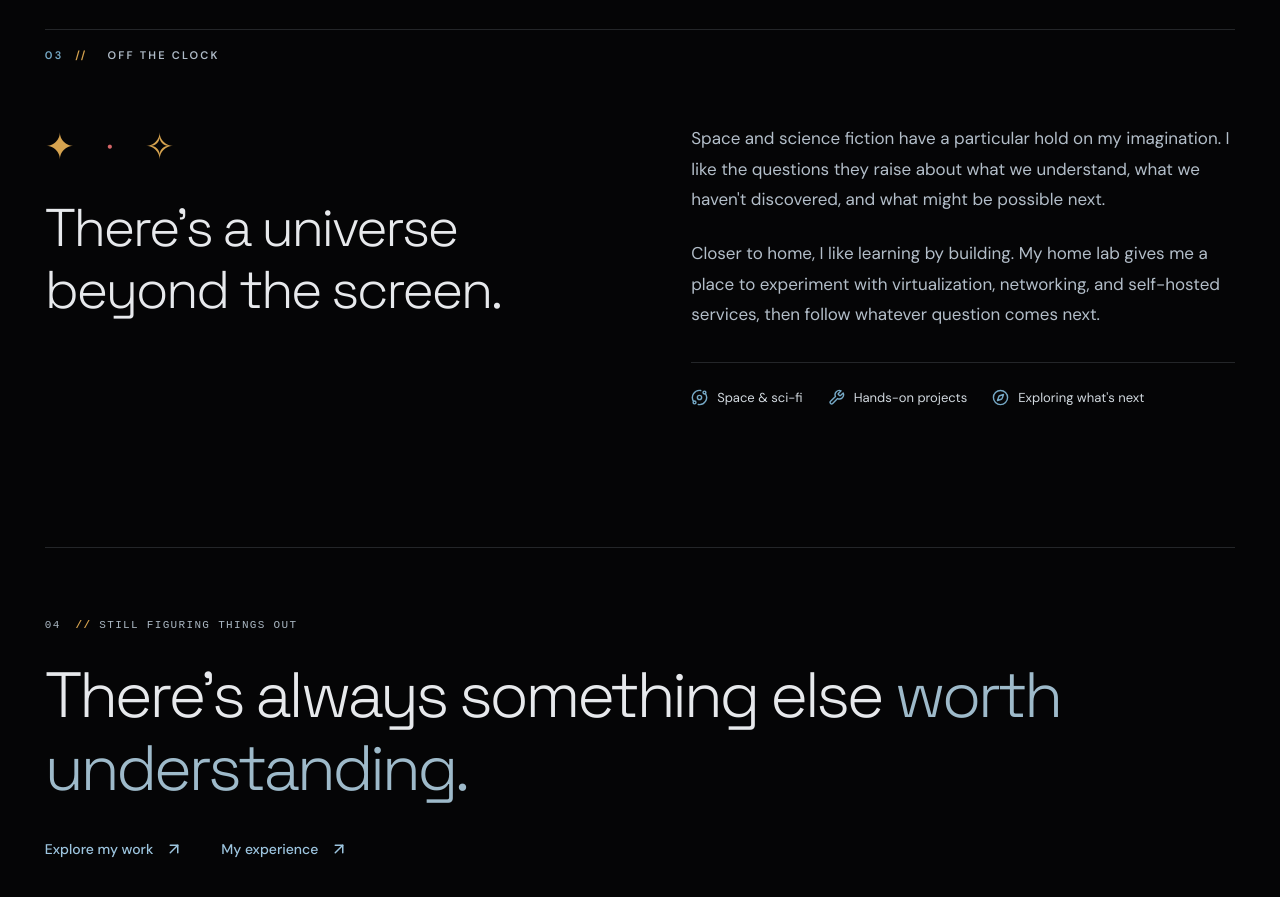
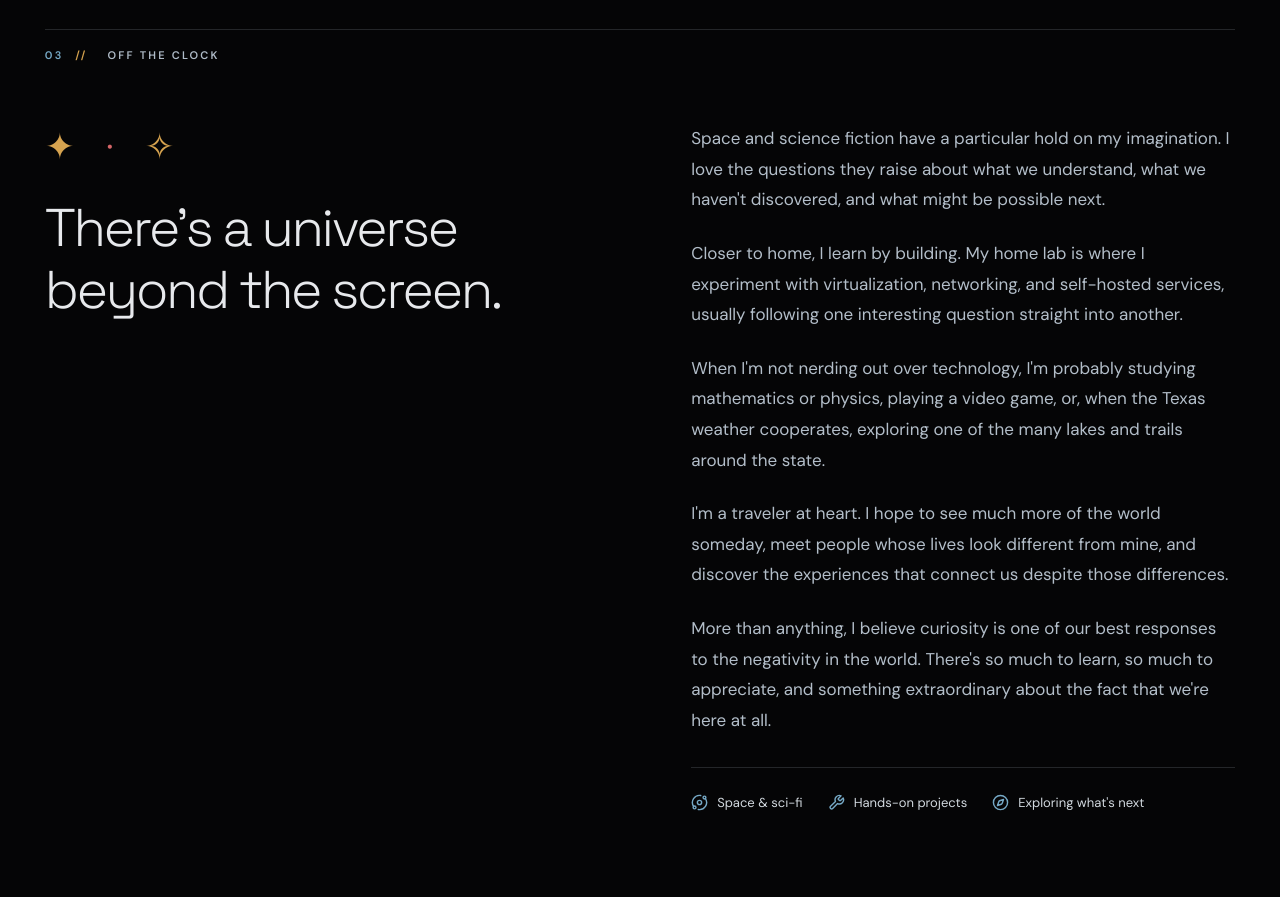
Before and after one commit to casual-loops/mylesh-portfolio, a Next.js app: page /about in a window 1280 px wide. Shown: the part 1680-2577 px from the top of the page. Built offline with nearby package versions, Linux system fonts and the light colour scheme.

Commit message:
copy: expand Off the Clock with personal interests travel and wonder

```diff
--- a/app/about/page.tsx
+++ b/app/about/page.tsx
@@ -67,8 +67,11 @@ export default function About() {
             <h2>There's a universe beyond the screen.</h2>
           </div>
           <div className="about-beyond-content">
-            <p>Space and science fiction have a particular hold on my imagination. I like the questions they raise about what we understand, what we haven't discovered, and what might be possible next.</p>
-            <p>Closer to home, I like learning by building. My home lab gives me a place to experiment with virtualization, networking, and self-hosted services, then follow whatever question comes next.</p>
+            <p>Space and science fiction have a particular hold on my imagination. I love the questions they raise about what we understand, what we haven't discovered, and what might be possible next.</p>
+            <p>Closer to home, I learn by building. My home lab is where I experiment with virtualization, networking, and self-hosted services, usually following one interesting question straight into another.</p>
+            <p>When I'm not nerding out over technology, I'm probably studying mathematics or physics, playing a video game, or, when the Texas weather cooperates, exploring one of the many lakes and trails around the state.</p>
+            <p>I'm a traveler at heart. I hope to see much more of the world someday, meet people whose lives look different from mine, and discover the experiences that connect us despite those differences.</p>
+            <p>More than anything, I believe curiosity is one of our best responses to the negativity in the world. There's so much to learn, so much to appreciate, and something extraordinary about the fact that we're here at all.</p>
             <div className="about-interest-row" aria-label="Personal interests">
               <span><Orbit size={17} aria-hidden="true" /> Space & sci-fi</span>
               <span><Wrench size={17} aria-hidden="true" /> Hands-on projects</span>
```
